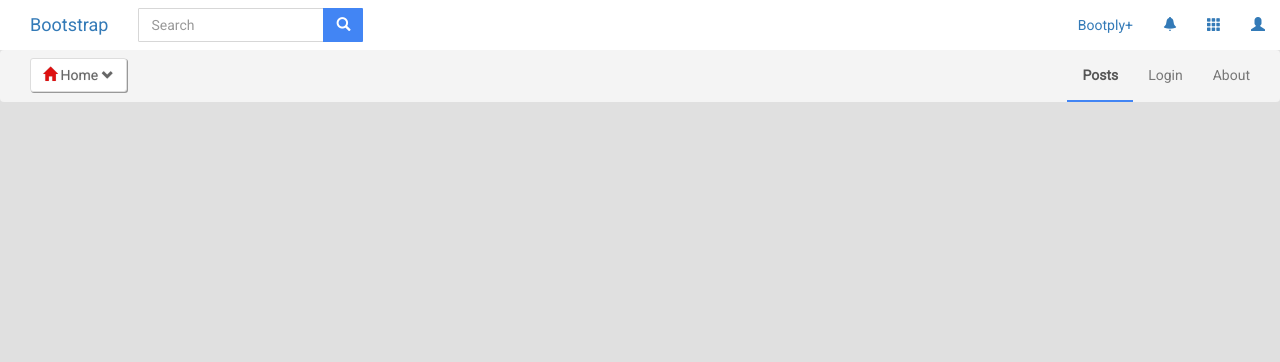
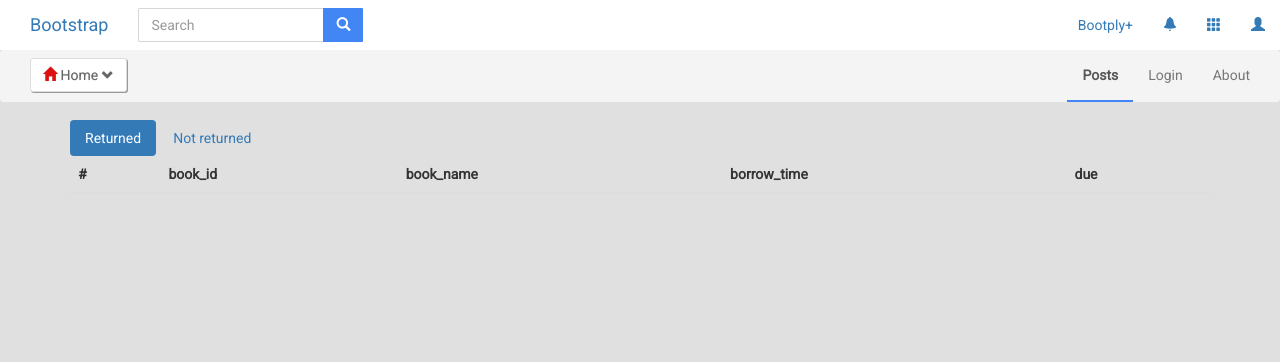
Before and after one commit to ningw42/Toshokan, a CodeIgniter app: page /database/index.php/home/record in a window 1280 px wide. Shown: the top 362 px of the page. Run offline with CodeIgniter, Linux system fonts and the light colour scheme; tables that the repository leaves empty or names only in its code hold one stand-in row (values such as "Sample post"); data that the repository does not hold is empty; some libraries are stand-ins or nearby versions.

Commit message:
...
...

borrow history & return book done

```diff
--- a/application/controllers/Home.php
+++ b/application/controllers/Home.php
@@ -34,7 +34,14 @@ class Home extends CI_Controller {
 	// get User record
 	public function record()
 	{
+		$user = $this->current_user();
+		$this->load->model('records');
 
+		$cond = array(
+			'user_id' => $user->id
+			);
+		$records = Records::findOnCond($cond);
+		$data['records'] = $records;
 		$this->loadAll('record', $data);
 	}
 
@@ -59,7 +66,7 @@ class Home extends CI_Controller {
 
 	private function current_user()
 	{
-		$this->load->model('user');
-		return User::findById(2);
+		$this->load->model('users');
+		return Users::findByIds(2);
 	}
 }
--- a/application/models/Data_Mapper.php
+++ b/application/models/Data_Mapper.php
@@ -16,11 +16,11 @@ class Data_Mapper extends CI_Model
     {
     	//update
     	$this->db->where('id', $this->id);
-    	$this->db->update($this->table, $this->get_fields());
+    	$this->db->update(static::$table, $this->get_fields());
     }
     else
     {
-    	$this->db->insert($this->table, $this->get_fields());
+    	$this->db->insert(static::$table, $this->get_fields());
     }
   }
 
@@ -38,20 +38,24 @@ class Data_Mapper extends CI_Model
   /**
     * select on condition
     * @param  [array] $cond
-    * ('id>' => 10, 'name' = 'James')
+    * ('id>' => 10, 'name' => 'James')
     * where id >= 10 and name = 'James'
     * @param  [number] $limit [description]
     * @return array(obj)
     */
-  public static function findOnCond($cond, $limit)
+  public static function findOnCond($cond, $limit=null)
   {
     $CI =& get_instance();
     $result = array();
     $query = $CI->db->get_where(static::$table, $cond, $limit);
     foreach ($query->result_array() as $row)
     {
-    	array_push($result, new static($row));
+        // echo $row;
+        $obj = new static($row);
+        // echo $obj->book_name;
+    	array_push($result, $obj);
     }
+    // echo $result[0]['book_name'];
     return $result;
   }
 
--- a/application/models/Records.php
+++ b/application/models/Records.php
@@ -5,6 +5,7 @@ class Records extends Data_Mapper {
 	public $book_id;
 	public $borrow_time;
 	public $due;
+	public $is_returned;
 
 	public static $table = 'records';
 
@@ -15,8 +16,10 @@ class Records extends Data_Mapper {
 			$this->id = $data['id'];
 			$this->user_id = $data['user_id'];
 			$this->book_id = $data['book_id'];
+			$this->book_name = $data['book_name'];
 			$this->borrow_time = $data['borrow_time'];
 			$this->due = $data['due'];
+			$this->is_returned = $data['is_returned'];
 		}
 
 	}
@@ -29,7 +32,8 @@ class Records extends Data_Mapper {
 			'user_id' => $this->user_id,
 			'book_id' => $this->book_id,
 			'borrow_time' => $this->borrow_time,
-			'due' => $this->due
+			'due' => $this->due,
+			'is_returned' => $this->is_returned
 		);
 	}
 
--- a/application/views/footer.php
+++ b/application/views/footer.php
@@ -1,6 +1,8 @@
 <!-- bootstrap and jquery -->
 <script src="/assets/js/jquery.min.js"></script>
 <script src="/assets/js/bootstrap.min.js"></script>
+
+<script type="/assets/js/utils.js"></script>
 
 <!-- page javascript -->
 <script type='text/javascript'>
--- a/application/views/header.php
+++ b/application/views/header.php
@@ -10,6 +10,10 @@ defined('BASEPATH') OR exit('No direct script access allowed');
 	<link rel="stylesheet" href="/assets/css/bootstrap.min.css">
 	<!-- <link rel="stylesheet" href="/assets/css/bootstrap-theme.min.css"> -->
 	<link rel="stylesheet" href="/assets/css/home.css">
+	<!-- bootstrap and jquery -->
+	<script src="/assets/js/jquery.min.js"></script>
+	<script src="/assets/js/bootstrap.min.js"></script>
+	<script type="/assets/js/utils.js"></script>
 </head>
 
 <body>
--- a/application/views/modal.php
+++ b/application/views/modal.php
@@ -52,4 +52,31 @@
       </div>
     </div>
   </div>
+
 </div>
+
+<!-- Modal -->
+<div class="modal fade" id="return-modal" tabindex="-1" role="dialog" aria-labelledby="myModalLabel" aria-hidden="true">
+  <div class="modal-dialog" role="document">
+    <div class="modal-content">
+      <div class="modal-header">
+        <button type="button" class="close" data-dismiss="modal" aria-label="Close">
+          <span aria-hidden="true">&times;</span>
+          <span class="sr-only">Close</span>
+        </button>
+        <h4 class="modal-title" id="myModalLabel">Thank you!</h4>
+      </div>
+      <div class="modal-body">
+        Book returned successfully!
+      </div>
+      <div class="modal-footer">
+        <button type="button" class="btn btn-secondary" data-dismiss="modal" onclick="reload()">Close</button>
+      </div>
+    </div>
+  </div>
+  <script type="text/javascript">
+    function reload () {
+      parent.location.reload();
+    }
+  </script>
+</div>
--- a/application/views/record.php
+++ b/application/views/record.php
@@ -14,9 +14,27 @@
 			      <th>book_name</th>
 			      <th>borrow_time</th>
 			      <th>due</th>
+
 			    </tr>
 			  </thead>
 			  <tbody>
+			  <?php
+			  		$i = 1;
+			  		foreach ($records as $record) {
+			  			if($record->is_returned){
+			  	?>
+			  			<tr>
+						  	<th><?php echo $i++ ?></th>
+						  	<td><?php echo $record->book_id ?></td>
+						  	<td><?php echo $record->book_name ?></td>
+						  	<td><?php echo $record->borrow_time ?></td>
+						  	<td><?php echo $record->due ?></td>
+					  	</tr>
+			  		<?php
+			  			}
+			  		}
+			  		?>
+			  </tbody>
 		  </table>
 		</div>
 		<div id="not-returned" class="tab-pane fade">
@@ -28,12 +46,41 @@
 			      <th>book_name</th>
 			      <th>borrow_time</th>
 			      <th>due</th>
+			      <th>action</th>
 			    </tr>
 			  </thead>
 			  <tbody>
+			  	<?php
+			  		$i = 1;
+			  		foreach ($records as $record) {
+			  			if(!$record->is_returned){
+			  	?>
+			  			<tr>
+						  	<th><?php echo $i++ ?></th>
+						  	<td><?php echo $record->book_id ?></td>
+						  	<td><?php echo $record->book_name ?></td>
+						  	<td><?php echo $record->borrow_time ?></td>
+						  	<td><?php echo $record->due ?></td>
+						  	<td><button id="return-button" type="button" class="btn btn-success btn-sm" data-toggle="modal" data-target="#return-modal" onclick="return_book(<?php echo $record->book_id ?>, <?php echo $record->id ?>)">return</button></td>
+					  	</tr>
+			  		<?php
+			  			}
+			  		}
+			  		?>
+			  </tbody>
 			</table>
 		</div>
   </div>
+  <script type="text/javascript">
+  	function return_book(book_id, record_id)
+	{
+		var host = 'http://zhangteng.yifangyun.com/index.php/';
+	    var xmlHttp = new XMLHttpRequest();
+	    xmlHttp.open( "GET", host + 'book/ret/'+book_id + '/' + record_id, false ); // false for synchronous request
+	    xmlHttp.send( null );
+	    return xmlHttp.responseText;
 
+	}
+  </script>
 
 </div>
```
Also changed, not shown: application/controllers/Book.php (+9 -2 lines), application/models/Books.php (+4 -4 lines), assets/js/utils.js (added).
